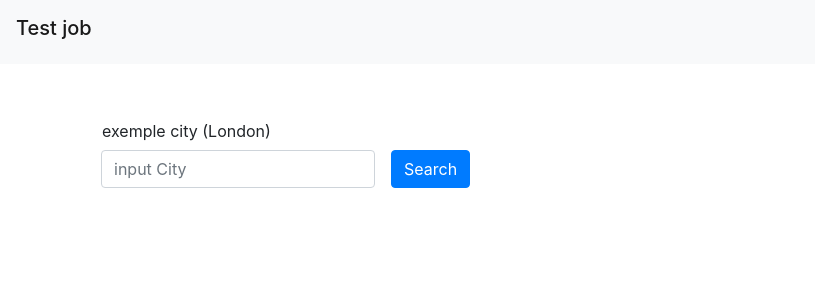
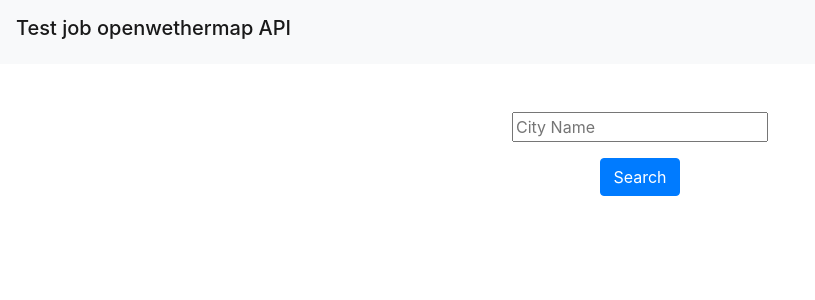
Before and after one commit to reedmen15/test_job_weather, a Django app: page / in a window 1280 px wide. Shown: the top 300 px of the page, without its empty margins (0-815 px from the left). Run offline with Django 3.2, Linux system fonts and the light colour scheme; some libraries are stand-ins or nearby versions.

Commit message:
next_html

```diff
--- a/open_weath/templates/base.html
+++ b/open_weath/templates/base.html
@@ -4,43 +4,61 @@
     <meta http-equiv="Content-Type" content="text/html; charset=utf-8">
     <link rel="stylesheet" href="https://stackpath.bootstrapcdn.com/bootstrap/4.2.1/css/bootstrap.min.css" integrity="sha384-GJzZqFGwb1QTTN6wy59ffF1BuGJpLSa9DkKMp0DgiMDm4iYMj70gZWKYbI706tWS" crossorigin="anonymous">
     <title>
-       {% block title %}
-           Test job weather
-       {% endblock %}
+           Test job
     </title>
 
 </head>
+<body>
     <nav class="navbar navbar-light bg-light">
-      <span class="navbar-brand mb-2 h1">Test job</span>
+      <span class="navbar-brand mb-2 h1">Test job openwethermap API </span>
     </nav>
-<body>
     <main>
-        <div class="container mt-5">
-            <div id="widget" >
-                <div class="widget">
-                    <form class="form-inline mb-3">
-                        <div class="container"
-                            <div>
-                                <label for="staticSearch" class="sr-only">Search weather by city</label>
-                                <input type="text" readonly class="form-control-plaintext " id="staticSearch" value="exemple city (London)">
+        <div class="container text-center mt-5">
+            <div class="col-sm-12">
+                <form method="POST">
+                    {% csrf_token %}
+                    <div class="form-group mx-sm-3 mb-3">
+                        <label for="inputCity" class="sr-only">text</label>
+                        <input type="input" class="input" name="inputCity" placeholder="City Name">
+                    </div>
+                    <button type="submit" class="btn btn-primary mb-3">Search</button>
+                </form>
+
+                <section class="section">
+                    <div class="container text-center mt-5">
+                        <div class="card-body">
+
+                            {% for city_weather in weather_data %}
+                            <div class="box ">
+                                <article class="media ">
+                                    <div class="media-centr">
+                                        <figure class="image is-50x50">
+                                            <img src="http://openweathermap.org/img/w/{{ city_weather.icon }}.png" alt="Image">
+                                        </figure>
+                                    </div>
+                                    <div class="media-content">
+                                        <div class="content">
+                                            <p>
+
+                                                <span class="title">{{ city_weather.city }}</span>
+                                                <br>
+                                                <span class="subtitle">{{ city_weather.temperature }}° F</span>
+                                                <br> {{ city_weather.description }}
+
+                                            </p>
+                                        </div>
+                                    </div>
+                                </article>
                             </div>
-                            <div class="form-group mx-sm-3 mb-2">
-                                <label for="inputCity" class="sr-only">City</label>
-                                <input type="city" class="form-control" id="inputCity" placeholder="input City">
-                            </div>
-                            <button type="submit" class="btn btn-primary mb-2">Search</button>
+                            {% endfor %}
+
                         </div>
-                    </form>
+                    </div>
+                </section>
                 </div>
             </div>
         </div>
-        <div class="container">
-            <div class="row"
-                {% block content %}
-                    data weather
-                {% endblock%}
-            </div>
-        </div>
     </main>
+
 </body>
 </html>
```
